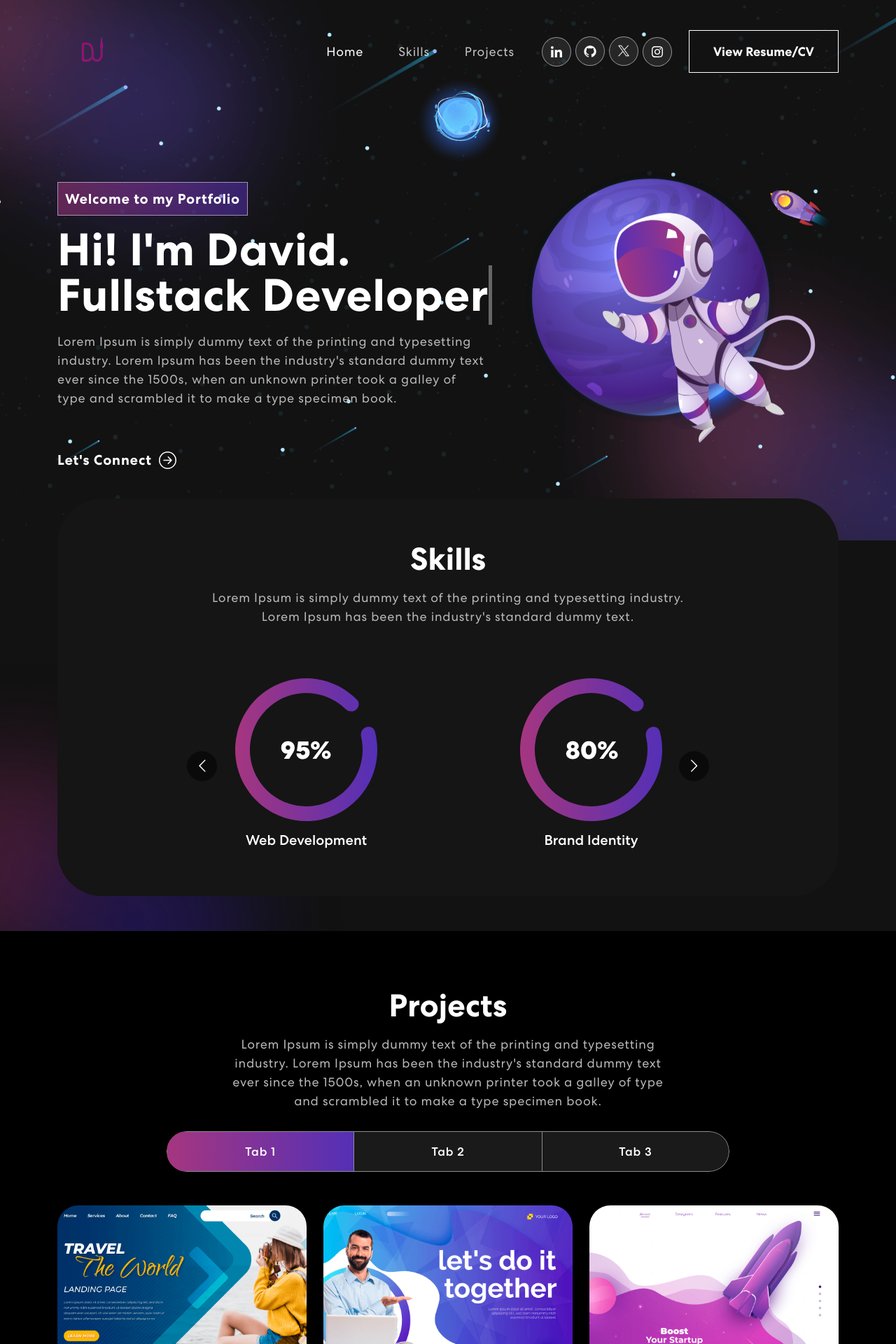
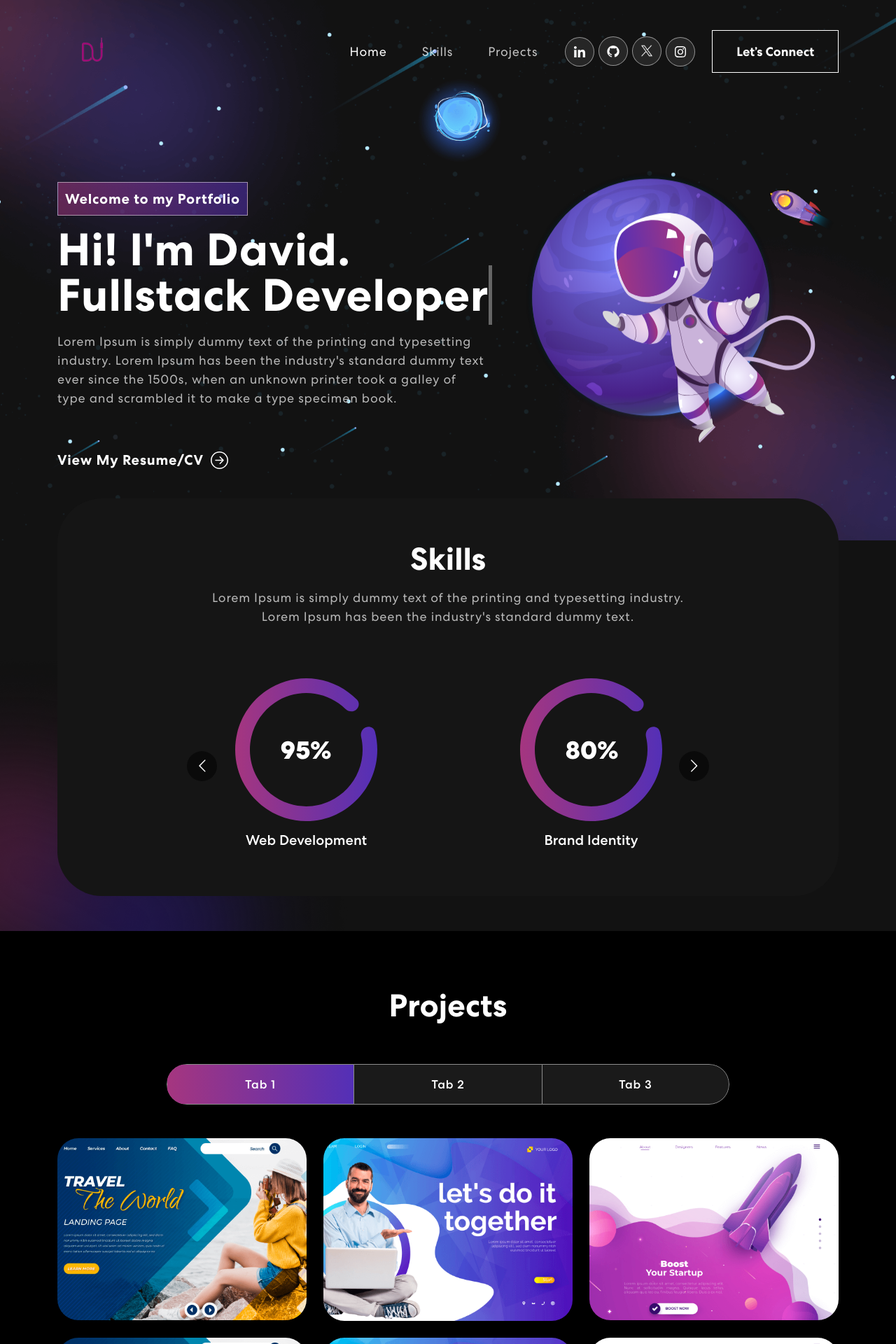
Before and after one commit to DavidLivingstoneHini/David-Living, a React (Create React App) app: page / in a window 1280 px wide. Shown: the top 1920 px of the page at 70% size. Built offline with nearby package versions, Linux system fonts and the light colour scheme; no server answers.

Commit message:
feat:changes

```diff
--- a/src/components/Banner.js
+++ b/src/components/Banner.js
@@ -58,7 +58,7 @@ export const Banner = () => {
                 <span className="tagline">Welcome to my Portfolio</span>
                 <h1>{`Hi! I'm David. `} <span className="txt-rotate" dataPeriod="1000" data-rotate='[ "Fullstack Developer", "Mobile Developer", "Open Source" ]'><span className="wrap">{text}</span></span></h1>
                   <p>Lorem Ipsum is simply dummy text of the printing and typesetting industry. Lorem Ipsum has been the industry's standard dummy text ever since the 1500s, when an unknown printer took a galley of type and scrambled it to make a type specimen book.</p>
-                  <button onClick={() => console.log('connect')}>Let's Connect <ArrowRightCircle size={25} /></button>
+                  <button onClick={() => console.log('connect')}>View My Resume/CV<ArrowRightCircle size={25} /></button>
               </div>}
             </TrackVisibility>
           </Col>
--- a/src/components/Footer.js
+++ b/src/components/Footer.js
@@ -1,9 +1,11 @@
 import { Container, Row, Col } from "react-bootstrap";
 import { MailchimpForm } from "./MailchimpForm";
 import logo from "../assets/img/logo.svg";
+import navicon0 from "../assets/img/navicon0.png";
 import navIcon1 from "../assets/img/nav-icon1.svg";
 import navIcon2 from "../assets/img/nav-icon2.svg";
 import navIcon3 from "../assets/img/nav-icon3.svg";
+import navIcon4 from "../assets/img/navicon4.png";
 
 export const Footer = () => {
   return (
@@ -16,9 +18,10 @@ export const Footer = () => {
           </Col>
           <Col size={12} sm={6} className="text-center text-sm-end">
             <div className="social-icon">
-              <a href="#"><img src={navIcon1} alt="Icon" /></a>
-              <a href="#"><img src={navIcon2} alt="Icon" /></a>
-              <a href="#"><img src={navIcon3} alt="Icon" /></a>
+                <a href="#"><img src={navIcon1} alt="" /></a>
+                <a href="#"><img src={navicon0} alt="" style={{width: 30}}/></a>
+                <a href="#"><img src={navIcon4} alt="" style={{width: 30}}/></a>
+                <a href="#"><img src={navIcon3} alt="" /></a>
             </div>
             <p>Copyright 2022. All Rights Reserved</p>
           </Col>
--- a/src/components/NavBar.js
+++ b/src/components/NavBar.js
@@ -58,7 +58,7 @@ export const NavBar = () => {
                 <a href="#"><img src={navIcon3} alt="" /></a>
               </div>
               <HashLink to='#connect'>
-                <button className="vvd"><span>View Resume/CV</span></button>
+                <button className="vvd"><span>Let’s Connect</span></button>
               </HashLink>
             </span>
           </Navbar.Collapse>
--- a/src/components/Projects.js
+++ b/src/components/Projects.js
@@ -6,6 +6,7 @@ import projImg3 from "../assets/img/project-img3.png";
 import colorSharp2 from "../assets/img/color-sharp2.png";
 import 'animate.css';
 import TrackVisibility from 'react-on-screen';
+import { ArrowRightCircle } from 'react-bootstrap-icons';
 
 export const Projects = () => {
 
@@ -51,7 +52,7 @@ export const Projects = () => {
               {({ isVisible }) =>
               <div className={isVisible ? "animate__animated animate__fadeIn": ""}>
                 <h2>Projects</h2>
-                <p>Lorem Ipsum is simply dummy text of the printing and typesetting industry. Lorem Ipsum has been the industry's standard dummy text ever since the 1500s, when an unknown printer took a galley of type and scrambled it to make a type specimen book.</p>
+                <button>Lorem Ipsum is simply dummy text of the printing and typesetting industry. Lorem Ipsum has been the industry's standard dummy text ever since the 1500s, when an unknown printer took a galley of type and scrambled it to make a type specimen book.</button>
                 <Tab.Container id="projects-tabs" defaultActiveKey="first">
                   <Nav variant="pills" className="nav-pills mb-5 justify-content-center align-items-center" id="pills-tab">
                     <Nav.Item>
@@ -83,7 +84,7 @@ export const Projects = () => {
                       <p>Lorem ipsum dolor sit amet consectetur adipisicing elit. Cumque quam, quod neque provident velit, rem explicabo excepturi id illo molestiae blanditiis, eligendi dicta officiis asperiores delectus quasi inventore debitis quo.</p>
                     </Tab.Pane>
                     <Tab.Pane eventKey="third">
-                      <p>Lorem ipsum dolor sit amet consectetur adipisicing elit. Cumque quam, quod neque provident velit, rem explicabo excepturi id illo molestiae blanditiis, eligendi dicta officiis asperiores delectus quasi inventore debitis quo.</p>
+                      <p>See all projects on my Github page <ArrowRightCircle size={25} /></p>
                     </Tab.Pane>
                   </Tab.Content>
                 </Tab.Container>
```
